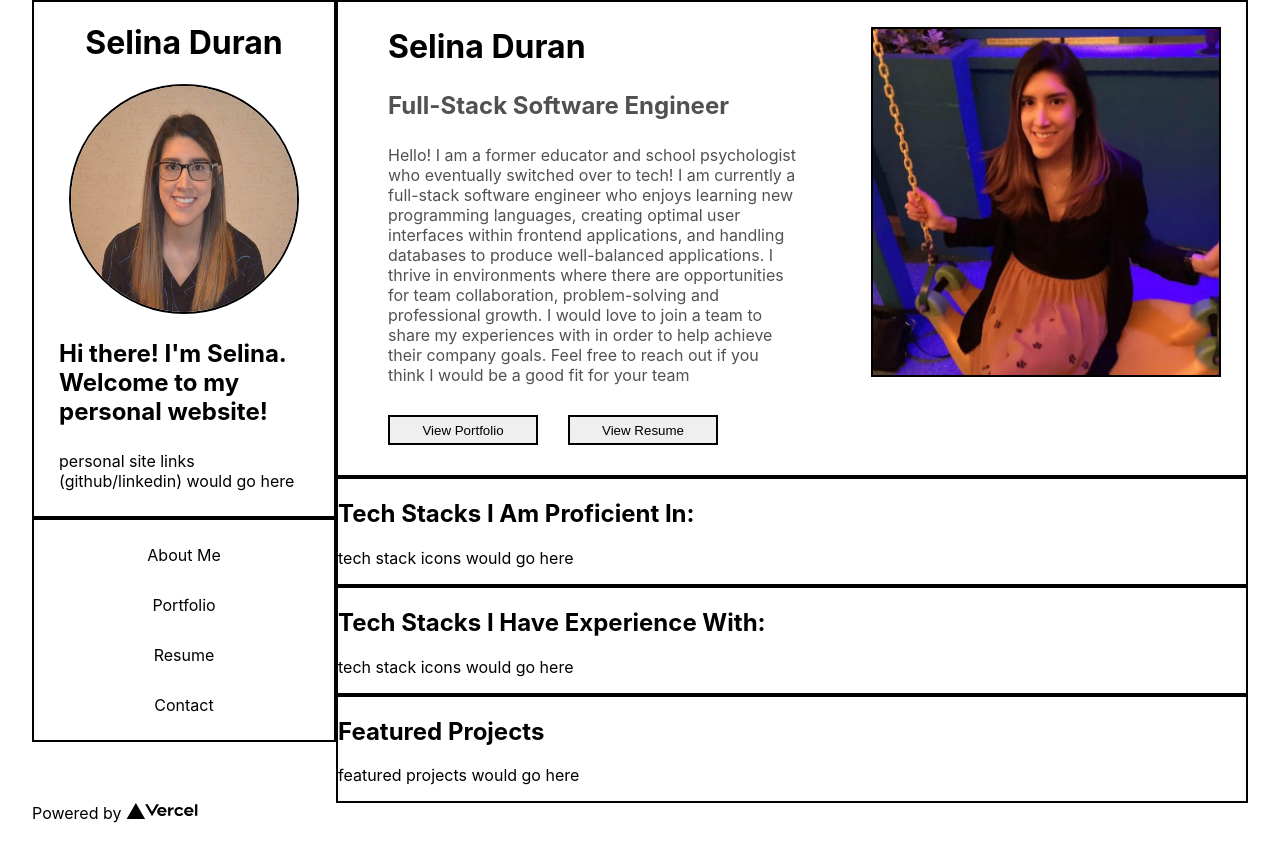
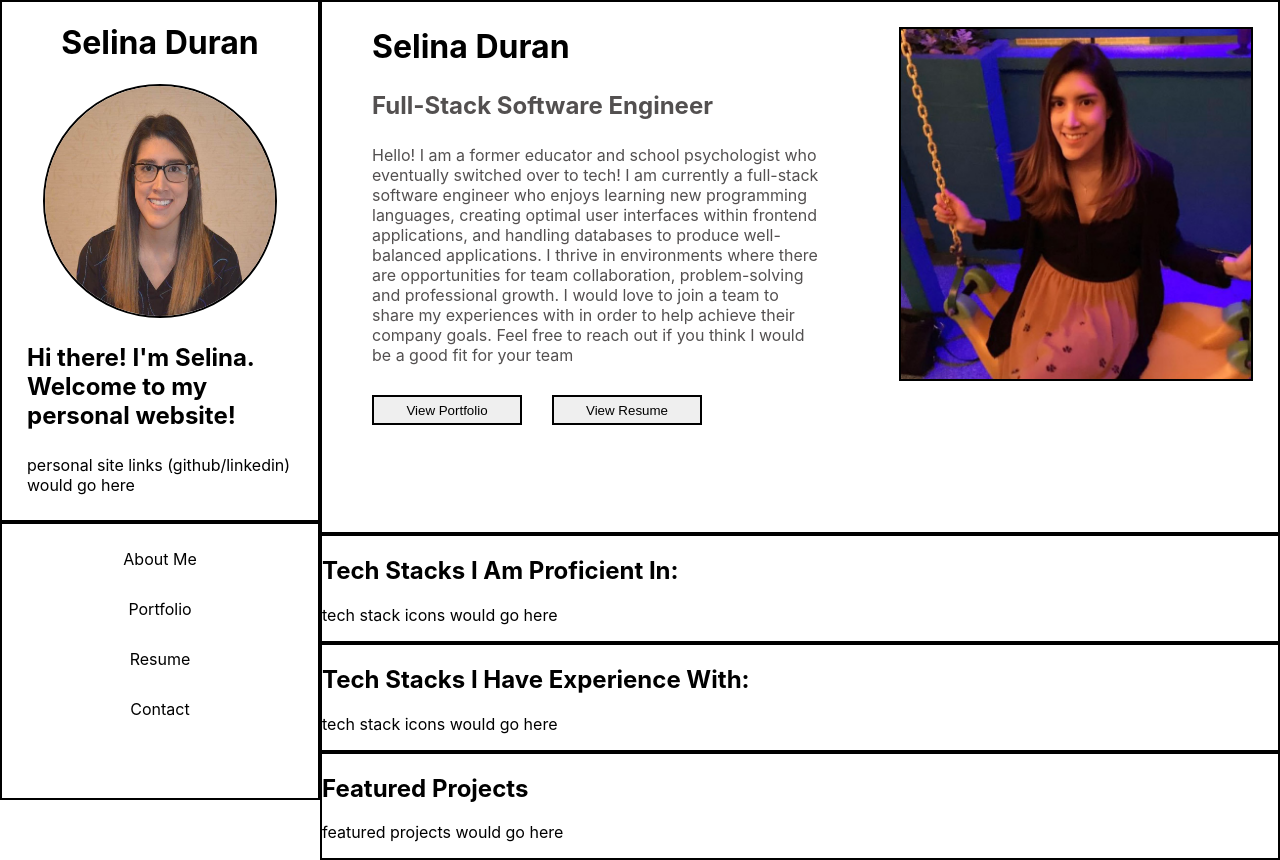
Before and after one commit to selinaduran/Personal-Portfolio, a Next.js app in the folder personal_portfolio/: page / in a window 1280 px wide. Before the commit the page ends 823 px from the top, so only its background shows below. Built offline with nearby package versions, Linux system fonts and the light colour scheme.

Commit message:
made adjustments to sizing and positioning

```diff
--- a/personal_portfolio/pages/index.js
+++ b/personal_portfolio/pages/index.js
@@ -54,19 +54,6 @@
           </div>
         </div>
       </main>
-
-      <footer className={styles.footer}>
-        <a
-          href="https://vercel.com?utm_source=create-next-app&utm_medium=default-template&utm_campaign=create-next-app"
-          target="_blank"
-          rel="noopener noreferrer"
-        >
-          Powered by{' '}
-          <span className={styles.logo}>
-            <Image src="/vercel.svg" alt="Vercel Logo" width={72} height={16} />
-          </span>
-        </a>
-      </footer>
     </div>
   )
 }
--- a/personal_portfolio/styles/Home.module.css
+++ b/personal_portfolio/styles/Home.module.css
@@ -1,20 +1,24 @@
 .main {
   display: flex;
   flex-direction: row;
+  height: 100%;
 }
 
 .container {
-  padding: 0 2rem;
+  height: 100%;
 }
 
 .container1 {
   display: flex;
   flex-direction: column;
   width: 25%;
+  min-width: 285px;
+  height: 100%;
 }
 
 .container2 {
   width: 75%;
+  height: 100%;
 }
 
 .aboutContainer {
@@ -40,6 +44,7 @@
   flex-direction: column;
   align-items: center;
   border: 2px solid black;
+  height: 530px;
 }
 
 .profilepic {
@@ -63,6 +68,7 @@
   align-items: center;
   border: 2px solid black;
   padding: 10px;
+  height: 100%;
 }
 
 .link {
@@ -71,6 +77,7 @@
 
 .about {
   border: 2px solid black;
+  height: 530px;
 }
 
 .aboutName {
--- a/personal_portfolio/styles/globals.css
+++ b/personal_portfolio/styles/globals.css
@@ -4,18 +4,14 @@
   margin: 0;
   font-family: -apple-system, BlinkMacSystemFont, Segoe UI, Roboto, Oxygen,
     Ubuntu, Cantarell, Fira Sans, Droid Sans, Helvetica Neue, sans-serif;
+  height: 100%;
 }
 
-a {
-  color: inherit;
-  text-decoration: none;
+#__next {
+  height: 100%;
 }
 
-* {
-  box-sizing: border-box;
-}
-
-@media (prefers-color-scheme: dark) {
+/* @media (prefers-color-scheme: dark) {
   html {
     color-scheme: dark;
   }
@@ -23,4 +19,4 @@
     color: black;
     background: gainsboro;
   }
-}
+} */
```
